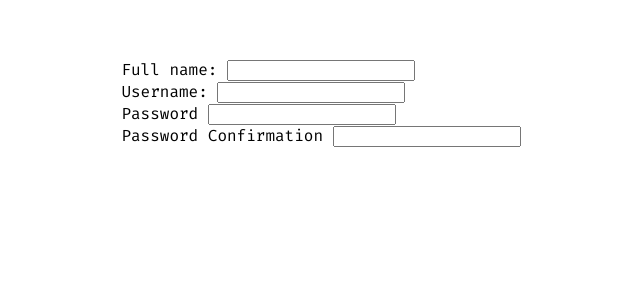
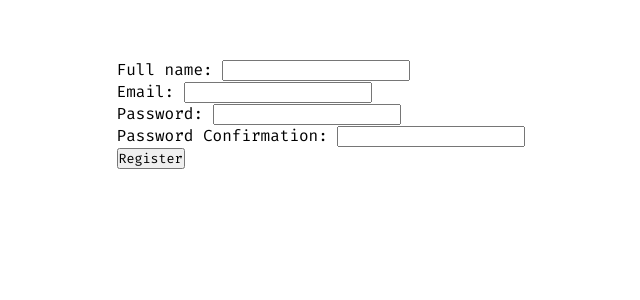
Before and after one commit to cammarb/my-portfolio, a Flask app: page /register in a window 1280 px wide. Shown: the part 58-358 px from the top of the page, without its empty margins (319-959 px from the left). Run offline with Flask 2, Linux system fonts and the light colour scheme; some libraries are stand-ins or nearby versions.

Commit message:
register / login user with Auth

```diff
--- a/app/templates/users/register.html
+++ b/app/templates/users/register.html
@@ -5,24 +5,30 @@
 {% endblock %}
 
 {% block content %}
+{% if error %}
+<p style="color: tomato;">{{ error }}</p>
+{% endif %}
 <form method="post">
     <div>
         <label for="name">Full name:</label>
         <input type="text" name="name" id="name" required>
     </div>
     <div>
-        <label for="email">Username:</label>
+        <label for="email">Email:</label>
         <input type="email" name="email" id="email" required>
     </div>
 
     <div>
-        <label for="password">Password</label>
+        <label for="password">Password:</label>
         <input type="password" name="password" id="password" required>
     </div>
 
     <div>
-        <label for="password_confirmation">Password Confirmation</label>
+        <label for="password_confirmation">Password Confirmation:</label>
         <input type="password" name="password_confirmation" id="password_confirmation" required>
+    </div>
+    <div>
+        <input type="submit" value="Register">
     </div>
 </form>
 {% endblock %}
--- a/app/users/routes.py
+++ b/app/users/routes.py
@@ -1,23 +1,56 @@
+from distutils.log import error
+import email
+from msilib.schema import Error
 from .models import User
-from flask import Blueprint, render_template, request, url_for
+from flask import Blueprint, redirect, render_template, request, url_for
 from werkzeug.security import generate_password_hash, check_password_hash
 
 blueprint = Blueprint('users', __name__)
 
 
-@blueprint.route('/register', methods=('GET', 'POST'))
-def register():
-    if request.method == 'POST':
-        new_user = User(
-            name=request.form['name'],
-            username=request.form['username'],
-            password=request.form['password']
-        )
-        new_user.save()
-        return render_template(url_for('users.login'))
+@blueprint.get('/register')
+def get_register():
     return render_template('users/register.html')
 
 
-# @blueprint.route('/login', methods=('GET', 'POST'))
-# def login():
-#     if request.method == 'POST':
+@blueprint.post('/register')
+def post_register():
+    try:
+        if request.form.get('password') != request.form.get('password_confirmation'):
+            raise Exception(
+                'The password confirmation must match the password.')
+        elif User.query.filter_by(email=request.form.get('email')).first():
+            raise Exception('The email address is already registered.')
+
+        new_user = User(
+            name=request.form['name'],
+            email=request.form['email'],
+            password=generate_password_hash(request.form['password'])
+        )
+        new_user.save()
+        return redirect(url_for('users.login'))
+
+    except Exception as error_message:
+        error = error_message or 'An error occurred while creating a user. Please make sure to enter valid data.'
+        return render_template('users/register.html', error=error)
+
+
+@blueprint.get('/login')
+def get_login():
+    return render_template('users/login.html')
+
+
+@blueprint.post('/login')
+def post_login():
+    try:
+        user = User.query.filter_by(email=request.form['email']).first()
+        if not user:
+            raise Exception('No user with the given email address was found.')
+        elif check_password_hash(request.form['password'], user.password):
+            raise Exception('Incorrect password.')
+
+        return redirect(url_for('blog.blogs'))
+
+    except Exception as error_message:
+        error = error_message or 'An error occurred while logging in. Please verify your email and password.'
+        return render_template('users/login.html', error=error)
```
Also changed, not shown: app/templates/users/login.html (+11 -5 lines).
